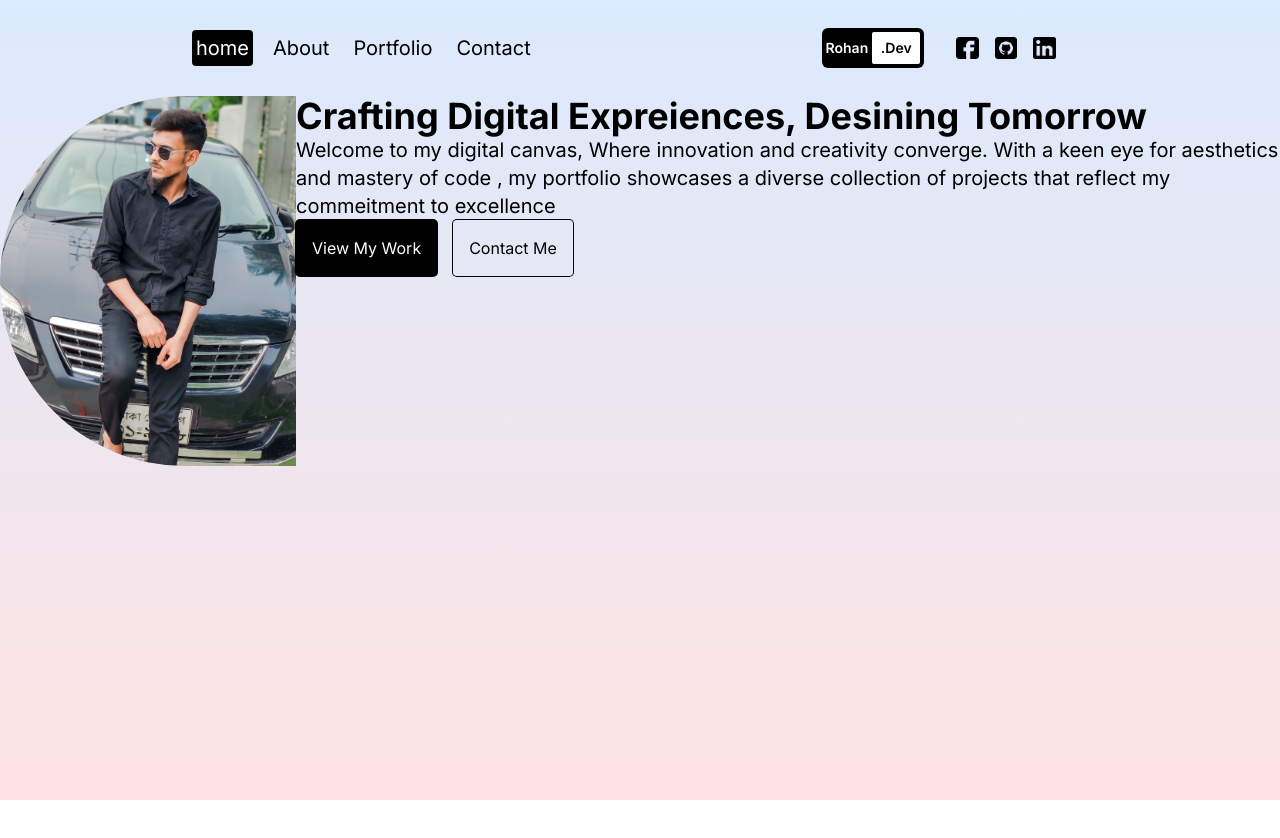
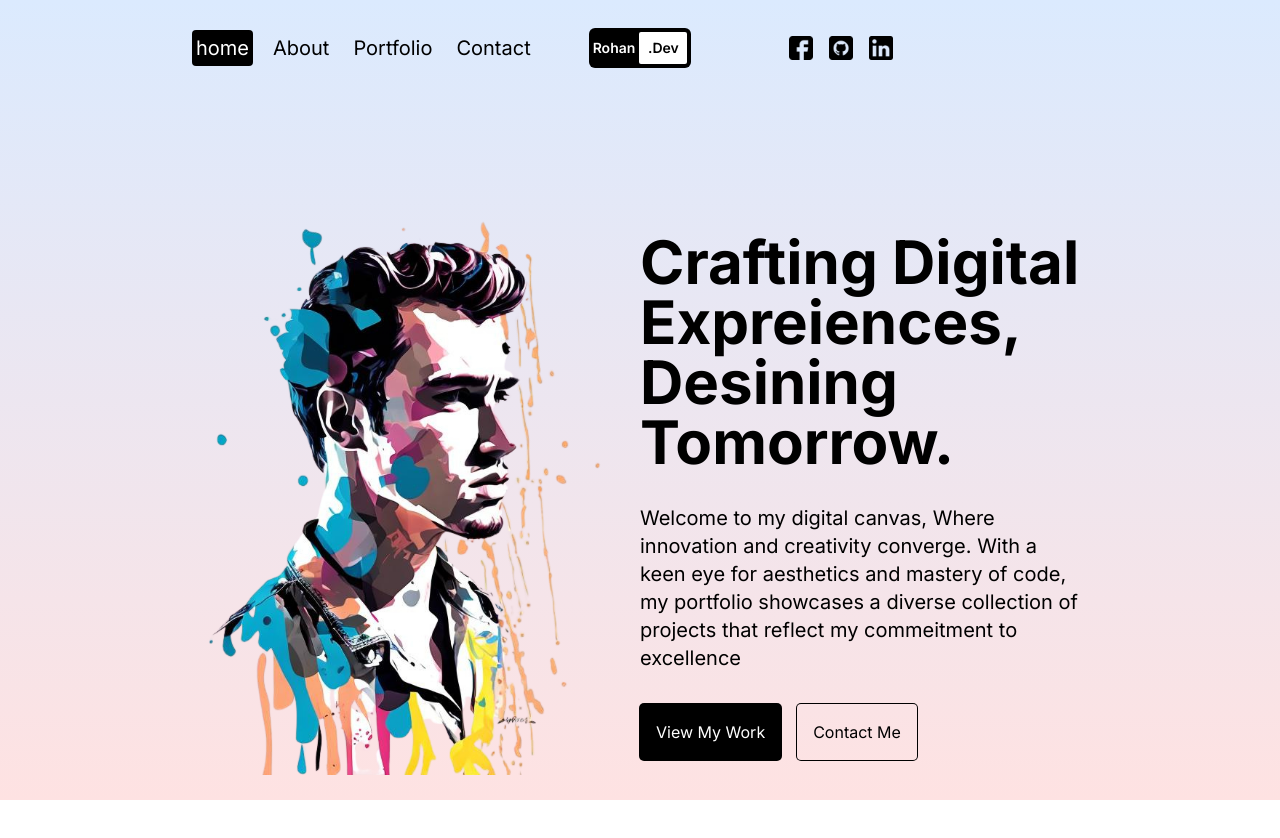
Before and after one commit to ROHAN-2497/animation-nextjs-portfolio, a Next.js app: page / in a window 1280 px wide. Shown: the top 838 px of the page. Before the commit the page ends 800 px from the top, so only its background shows below. Built offline with nearby package versions, Linux system fonts and the light colour scheme.

Commit message:
framer motion

```diff
--- a/app/page.js
+++ b/app/page.js
@@ -2,16 +2,19 @@ import Image from "next/image";
 
 export default function Home() {
   return (
-    <div className="flex   ">
-      <div className="w-1/2"><Image
-        src='/rohan.jpg' alt="" width={1000} height={1000} className="object-contain rounded-s-full"
-      /></div>
-
-      <div className="">
-        {/* TITLE  */}
-        <h1 className="text-4xl font-bold md-6xl">Crafting  Digital Expreiences, Desining Tomorrow</h1>
+    <div className=" h-full flex flex-col lg:flex-row px-4 sm:px-8 md:px-12 lg:px-20 xl:px-48">
+      {/* IMAGE CONTAINER */}
+      <div className="h-1/2 lg:h-full lg:w-1/2 relative">
+        <Image
+          src="/hero.png" alt="" fill className="object-contain"
+        />
+      </div>
+      {/* TEXT CONTAINER */}
+      <div className="h-1/2 lg:h-full lg:w-1/2 flex flex-col gap-8 items-center justify-center ">
+        {/* TITLE */}
+        <h1 className=" md:text-6xl text-4xl font-bold">Crafting  Digital Expreiences, Desining Tomorrow.</h1>
         {/* DESC  */}
-        <p className="md:text-xl">Welcome to my digital canvas, Where innovation and creativity converge. With a keen eye for aesthetics and mastery of code , my portfolio showcases a diverse collection of projects that reflect my commeitment to excellence</p>
+        <p className="md:text-xl">Welcome to my digital canvas, Where innovation and creativity converge. With a keen eye for aesthetics and mastery of code, my portfolio showcases a diverse collection of projects that reflect my commeitment to excellence</p>
         {/* BUTTON  */}
         <div className="flex gap-4 w-full">
           <button className="rounded p-4 ring-1 ring-black bg-black text-white">View My Work</button>
@@ -24,18 +27,20 @@ export default function Home() {
 
 
 
-{/* <div className=" h-full flex flex-col lg:flex-row px-4 sm:px-8 md:px-12 lg:px-20 xl:px-48"> */ }
-{/* IMAGE CONTAINER */ }
-<div className="h-1/2 lg:h-full lg:w-1/2 relative">
-  <Image
-    src="/hero.png" alt="" fill className="object-contain"
-  />
-</div>
-{/* TEXT CONTAINER */ }
-<div className="h-1/2 lg:h-full lg:w-1/2 flex flex-col gap-8 ">
-  {/* TITLE */}
-  <h1 className=" md:text-6xl text-4xl font-bold">Crafting  Digital Expreiences, Desining Tomorrow</h1>
-  {/* DESC  */}
-  <p className="md:text-xl">Welcome to my digital canvas, Where innovation and creativity converge. With a keen eye for aesthetics and mastery of code , my portfolio showcases a diverse collection of projects that reflect my commeitment to excellence</p>
 
-</div>
+
+
+
+// <div className="  h-full flex flex-col lg:flex-row px-4 sm:px-8 md:px-12 lg:px-20 xl:px-48 ">
+//       <div className="w-1/2"><Image
+//         src='/rohan.jpg' alt="" width={500} height={500} className="object-contain "
+//       /></div>
+//       <div className="lg:h-full lg:w-1/2 flex flex-col gap-8 ">
+//         {/* TITLE  */}
+//         <h1 className="text-4xl font-bold py-4 md-6xl">Crafting  Digital Expreiences, Desining Tomorrow</h1>
+//         {/* DESC  */}
+//         <p className="md:text-xl pb-4">Welcome to my digital canvas, Where innovation and creativity converge. With a keen eye for aesthetics and mastery of code , my portfolio showcases a diverse collection of projects that reflect my commeitment to excellence</p>
+//         {/* BUTTON  */}
+
+//       </div>
+//     </div>
--- /dev/null
+++ b/app/testanimation/page.js
@@ -0,0 +1,14 @@
+"use client"
+import { motion } from "framer-motion"
+import React from 'react';
+
+const TestPage = () => {
+    return (
+        <div className='h-full flex items-center justify-center'
+        >
+            < motion.div className='w-96 h-96 bg-red-500 rounded' initial={{ x: -100 }} animate={{ x: 400, y: 300, }}></motion.div>
+        </div>
+    );
+};
+
+export default TestPage;
--- a/components/NavBar.jsx
+++ b/components/NavBar.jsx
@@ -23,13 +23,14 @@ const NavBar = () => {
                 }
             </div>
             {/* LOGO */}
-            <div className='md:hidden lg:flex gap-8 w-1/3 justify-center items-center'>
-                <Link href="/"
-                    className='bg-black rounded-md p-1 font-semibold text-sm flex items-center justify-center  '
+
+               <div className='md:hidden lg:flex  xl:w-1/3 xl:justify-center '
+               > <Link href="/"
+                    className='bg-black rounded-md p-1 font-semibold text-sm flex items-center justify-center'
                 >
                     <span className='text-white mr-1'>Rohan </span>
                     <span className='bg-white rounded-sm flex items-center justify-center  w-12 h-8'>.Dev</span>
-                </Link>
+                </Link></div>
                 <div className='hidden md:flex gap-4 w-1/3 '>
                     {/* SOCIAL  */}
                     <Link href="/">
@@ -44,7 +45,7 @@ const NavBar = () => {
 
 
                 </div>
-            </div>
+
             {/* RESPONSIVE MENU */}
             <div className='md:hidden'>
                 {/* MENU BUTTON */}
```
Also changed, not shown: package.json (+6 -5 lines), 1 other file (tests, documents, lock files or other folders).
